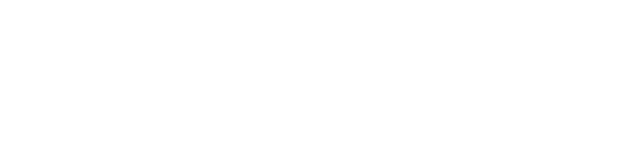
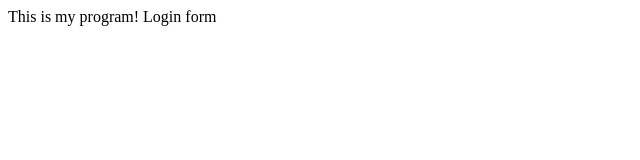
Before and after one commit to Christianf806/Git-project, a plain HTML site: page index.html in a window 1280 px wide. Shown: the whole page, without its empty margins (0-640 px from the left). Drawn offline with Linux system fonts and the light colour scheme.

Commit message:
more changes

```diff
--- a/index.html
+++ b/index.html
@@ -1,7 +1,9 @@
 <html>
  <head>
-   <title> My Program</title>
+   <title>My Program</title>
    </head>
     <body>
+      This is my program!
+      Login form
       </body>
    <html>
```
Also changed, not shown: login.html (added, +1 -0 lines).
